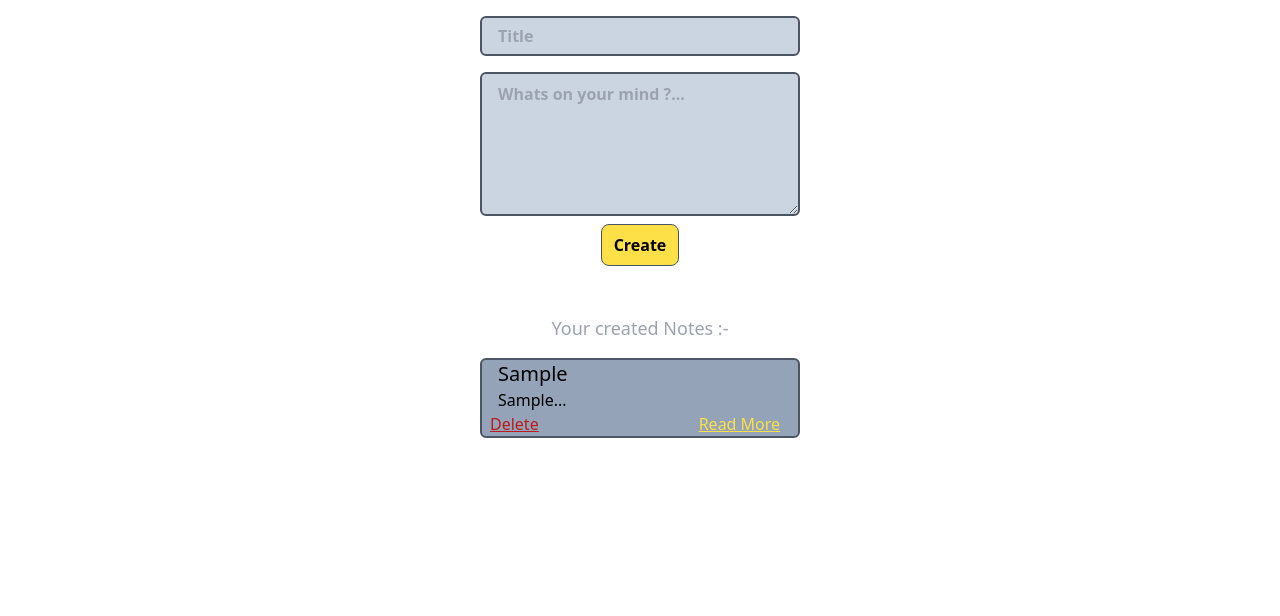
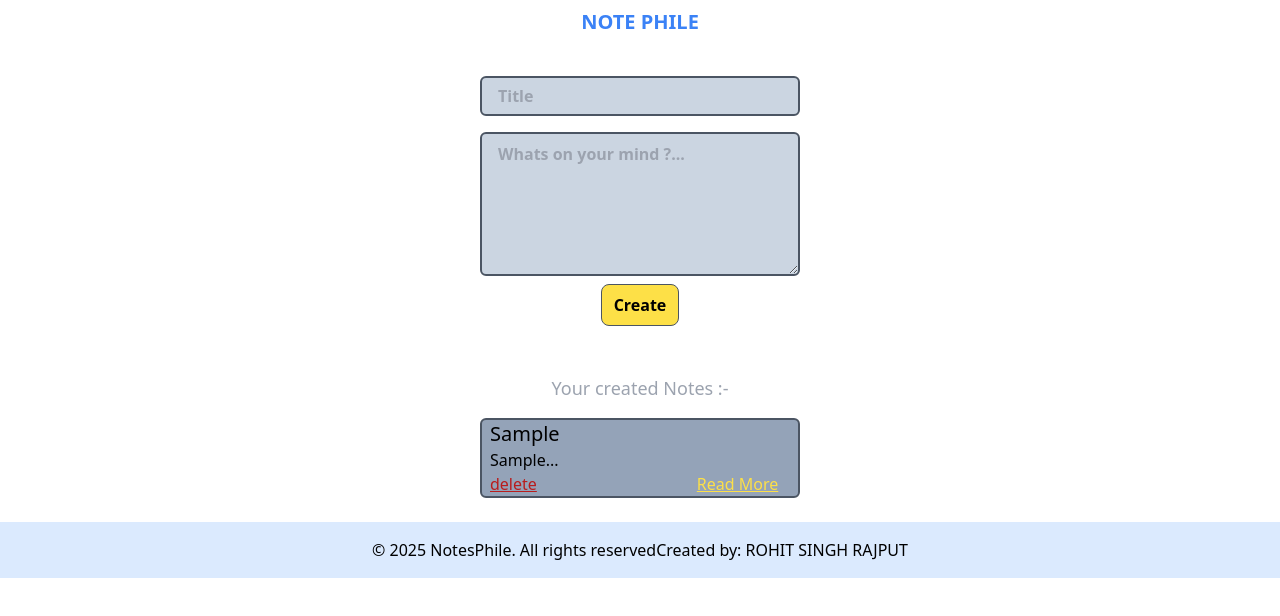
Before and after one commit to CodewithRohitRajput/Notes_App, a React (Vite) app: page / in a window 1280 px wide. Both pictures are taken after typing "Sample", "Sample" into the empty fields and a click on the button "Create". Shown: the top 616 px of the page. Built offline with nearby package versions, Linux system fonts and the light colour scheme.

Commit message:
add footer and give some styles to button

```diff
--- a/src/components/Paste.jsx
+++ b/src/components/Paste.jsx
@@ -48,7 +48,14 @@ const Paste = () => {
 
 
   return (
+
     <div className='flex justify-center items-center flex-col'>
+
+        <div className='heading mt-2 font-bold text-xl text-blue-500 '>
+        NOTE PHILE
+        </div>
+
+    <main className='flex-grow p-6 flex flex-col items-center'>
 
 
 
@@ -66,22 +73,22 @@ placeholder='Whats on your mind ?...'
 onChange={(e) => setDescription(e.target.value)}
 className='w-80 h-36 bg-slate-300 border-2 border-gray-600 rounded-md px-4 py-2 font-semibold   outline-none mt-4'
 ></textarea>
-<button onClick={ addNote} className='px-3 py-2 bg-yellow-300 border border-gray-600 rounded-lg font-semibold mt-2'>
+<button onClick={ addNote} className='px-3 py-2 bg-yellow-300 border border-gray-600 rounded-lg font-semibold mt-2 hover:scale-90 '>
     Create
 </button>
 <br /><br />
 <p className='text-lg text-gray-400 '>Your created Notes :-</p>
 {notes.slice().reverse().map((note)=> (
     <div className='bg-slate-400 border-2 rounded-md w-80 h-20 mt-4 border-gray-600' key={note.id} >
-        <h4 className='text-xl px-4'> {note.title} </h4>
-        <p className='px-4'> {note.description.substring(0 , 25)}... </p>
+        <h4 className='text-xl px-2'> {note.title} </h4>
+        <p className='px-2'> {note.description.substring(0 , 25)}... </p>
         <div className='flex flex-row w-full '>
 
 
         <button onClick={()=> deleteNote(note.id)} className='ml-2 mb-5 text-red-700 underline '>
-            Delete
+            delete
         </button>
-        <button onClick={()=>setSelectedNote(note)} className='  ml-40 mb-5 text-yellow-300 text-white underline '>
+        <button onClick={()=>setSelectedNote(note)} className='  ml-40 mb-5 text-yellow-300 text-white underline active:text-blue '>
 
             Read More
         </button>
@@ -91,21 +98,26 @@ className='w-80 h-36 bg-slate-300 border-2 border-gray-600 rounded-md px-4 py-2
 
     {selectednote && (
         <div className='fixed left-0 top-0 w-full h-full bg-slate-300 text-black font-semibold   justify-center items-center'>
-        <h4 className='ml-5 mt-5'>
+        <h4 className='ml-5 mt-5 font-semibold'>
           Title :   {selectednote.title}
         </h4>
 
-        <p className='ml-5 mt-1'>
-           Description :  {selectednote.description}
+        <p className='ml-5 mt-4 '>
+          Description :    {selectednote.description}
         </p>
 
-            <button onClick={()=>setSelectedNote(null)} className='px-4 py-2 border border-black rounded-md mt-5 ml-5 font-semibold text-white bg-red-700'>
-                Close
+            <button onClick={()=>setSelectedNote(null)} className='px-4 py-2 border-b-4 border-black rounded-lg mt-5 ml-5 font-semibold text-black bg-yellow-400 hover:scale-90  transition-all duration-100 '>
+                Go Back
             </button>
 
         </div>
     )}
+    </main>
 
+    <footer className="bg-blue-100 w-full flex justify-center items-center h-14 mt-auto px-2">
+                <p>© 2025 NotesPhile. All rights reserved</p>
+                <p>Created by: ROHIT SINGH RAJPUT</p>
+            </footer>
     </div>
   )
 }
```
